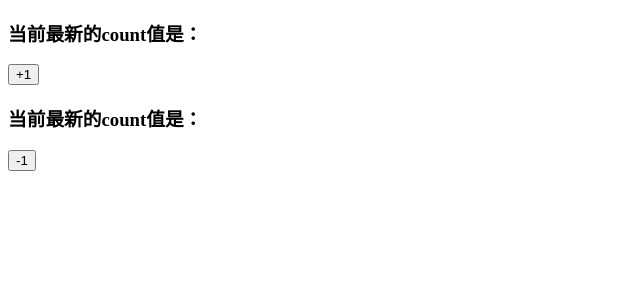
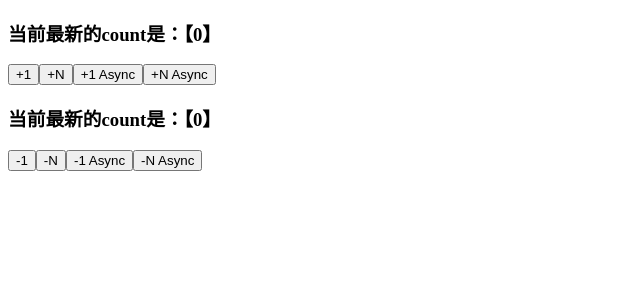
Before and after one commit to catchKkkk/demo, a Vue app: page / in a window 1280 px wide. Shown: the top 300 px of the page, without its empty margins (0-640 px from the left). Built offline with nearby package versions, Linux system fonts and the light colour scheme.

Commit message:
vuex demo

```diff
--- a/src/components/Addition.vue
+++ b/src/components/Addition.vue
@@ -1,6 +1,9 @@
 <template>
-	<h3>当前最新的count值是：</h3>
-	<button>+1</button>
+	<h3>{{ $store.getters.showNum }}</h3>
+	<button @click="addhandle1">+1</button>
+	<button @click="addhandle2">+N</button>
+	<button @click="addhandle3">+1 Async</button>
+	<button @click="addhandle4">+N Async</button>
 </template>
 
 <script>
@@ -8,5 +11,19 @@ export default {
 	data() {
 		return {};
 	},
+	methods: {
+		addhandle1() {
+			this.$store.commit("add");
+		},
+		addhandle2() {
+			this.$store.commit("addN", 3);
+		},
+		addhandle3() {
+			this.$store.dispatch("addAsync");
+		},
+		addhandle4() {
+			this.$store.dispatch("addNAsync", 5);
+		},
+	},
 };
 </script>
--- a/src/components/Subtraction.vue
+++ b/src/components/Subtraction.vue
@@ -1,12 +1,25 @@
 <template>
-	<h3>当前最新的count值是：</h3>
-	<button>-1</button>
+	<h3>{{ showNum }}</h3>
+	<button @click="sub">-1</button>
+	<button @click="subN(3)">-N</button>
+	<button @click="subAsync">-1 Async</button>
+	<button @click="subNAsync(5)">-N Async</button>
 </template>
 
 <script>
+import { mapState, mapMutations, mapActions, mapGetters } from "vuex";
+
 export default {
 	data() {
 		return {};
 	},
+	computed: {
+		...mapState(["count"]),
+		...mapGetters(["showNum"]),
+	},
+	methods: {
+		...mapMutations(["sub", "subN"]),
+		...mapActions(["subAsync", "subNAsync"]),
+	},
 };
 </script>
--- a/src/vuex.js
+++ b/src/vuex.js
@@ -1,20 +1,49 @@
-import {createStore} from 'vuex';
+import { createStore } from "vuex";
 
 export default createStore({
 	state: {
-
+		count: 0,
 	},
 	mutations: {
-
+		add(state) {
+			state.count++;
+		},
+		addN(state, step) {
+			state.count += step;
+		},
+		sub(state) {
+			state.count--;
+		},
+		subN(state, step) {
+			state.count -= step;
+		},
 	},
 	actions: {
-
+		addAsync(context) {
+			setTimeout(() => {
+				context.commit("add");
+			}, 1000);
+		},
+		addNAsync(context, step) {
+			setTimeout(() => {
+				context.commit("addN", step);
+			}, 1000);
+		},
+		subAsync(context) {
+			setTimeout(() => {
+				context.commit("sub");
+			}, 1000);
+		},
+		subNAsync(context, step) {
+			setTimeout(() => {
+				context.commit("subN", step);
+			}, 1000);
+		},
 	},
 	getters: {
-
+		showNum(state) {
+			return "当前最新的count是：【" + state.count + "】";
 		},
-  modules: {
-
-  }
-
-})
+	},
+	modules: {},
+});
```
Lines whose indentation alone changed are shown as unchanged.
